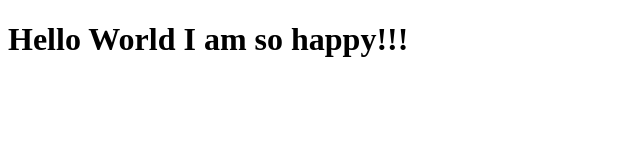
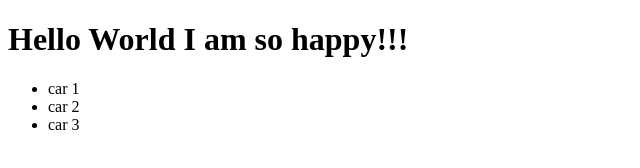
Before and after one commit to Nursultan02/git-learn, a plain HTML site: page index.html in a window 1280 px wide. Shown: the whole page, without its empty margins (0-640 px from the left). Drawn offline with Linux system fonts and the light colour scheme.

Commit message:
added a list of cars

```diff
--- a/index.html
+++ b/index.html
@@ -9,5 +9,10 @@
 </head>
 <body>
     <h1>Hello World I am so happy!!!</h1>
+    <ul>
+        <li>car 1</li>
+        <li>car 2</li>
+        <li>car 3</li>
+    </ul>
 </body>
 </html>
```
